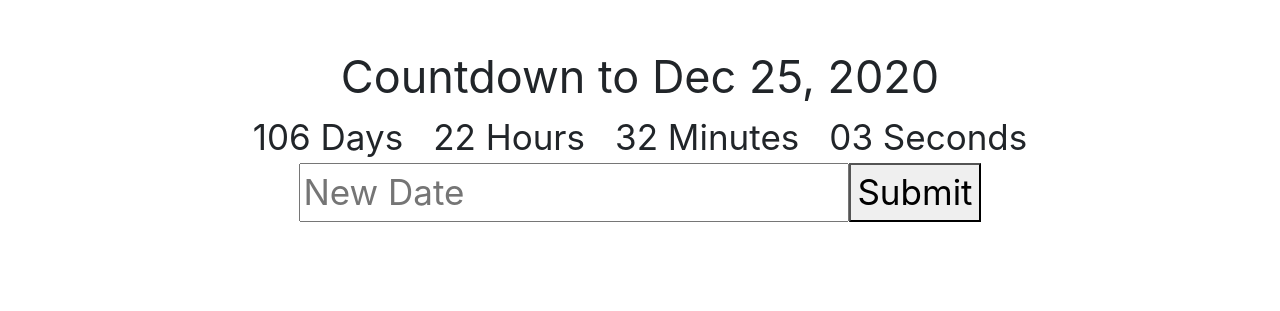
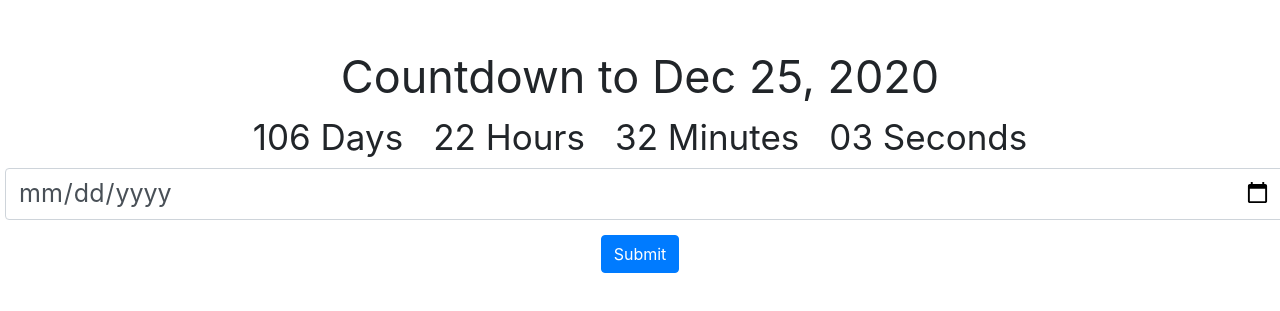
Before and after one commit to June17ang/lpr-countdown-champ, a React (Create React App) app: page / in a window 1280 px wide. Shown: the part 213-524 px from the top of the page. Built offline with nearby package versions, Linux system fonts and the light colour scheme.

Commit message:
Add date picker

```diff
--- a/src/App.jsx
+++ b/src/App.jsx
@@ -1,5 +1,6 @@
 import React, { Component } from "react";
 import Clock from "./Clock";
+import { Form, FormControl, Button } from "react-bootstrap";
 
 class App extends Component {
   constructor(props) {
@@ -24,14 +25,18 @@ class App extends Component {
       <div className="app">
         <div className="title">Countdown to {this.state.deadline}</div>
         <Clock deadline={this.state.deadline} />
-        <div>
-          <input
-            placeholder="New Date"
-            onChange={(event) =>
-              this.setState({ newDeadline: event.target.value })
-            }
-          />
-          <button onClick={this.changeDeadline}>Submit</button>
+        <div className="alignCenter">
+          <Form>
+            <FormControl
+              type="date"
+              className="deadlineInput"
+              placeholder="New Date"
+              onChange={(event) =>
+                this.setState({ newDeadline: event.target.value })
+              }
+            />
+            <Button onClick={this.changeDeadline}>Submit</Button>
+          </Form>
         </div>
       </div>
     );
--- a/src/index.css
+++ b/src/index.css
@@ -29,3 +29,8 @@ code {
 .clock:not(:first-child) {
   margin-left: 30px;
 }
+
+.deadlineInput {
+  font-size: 25px;
+  margin: 5px;
+}
```
